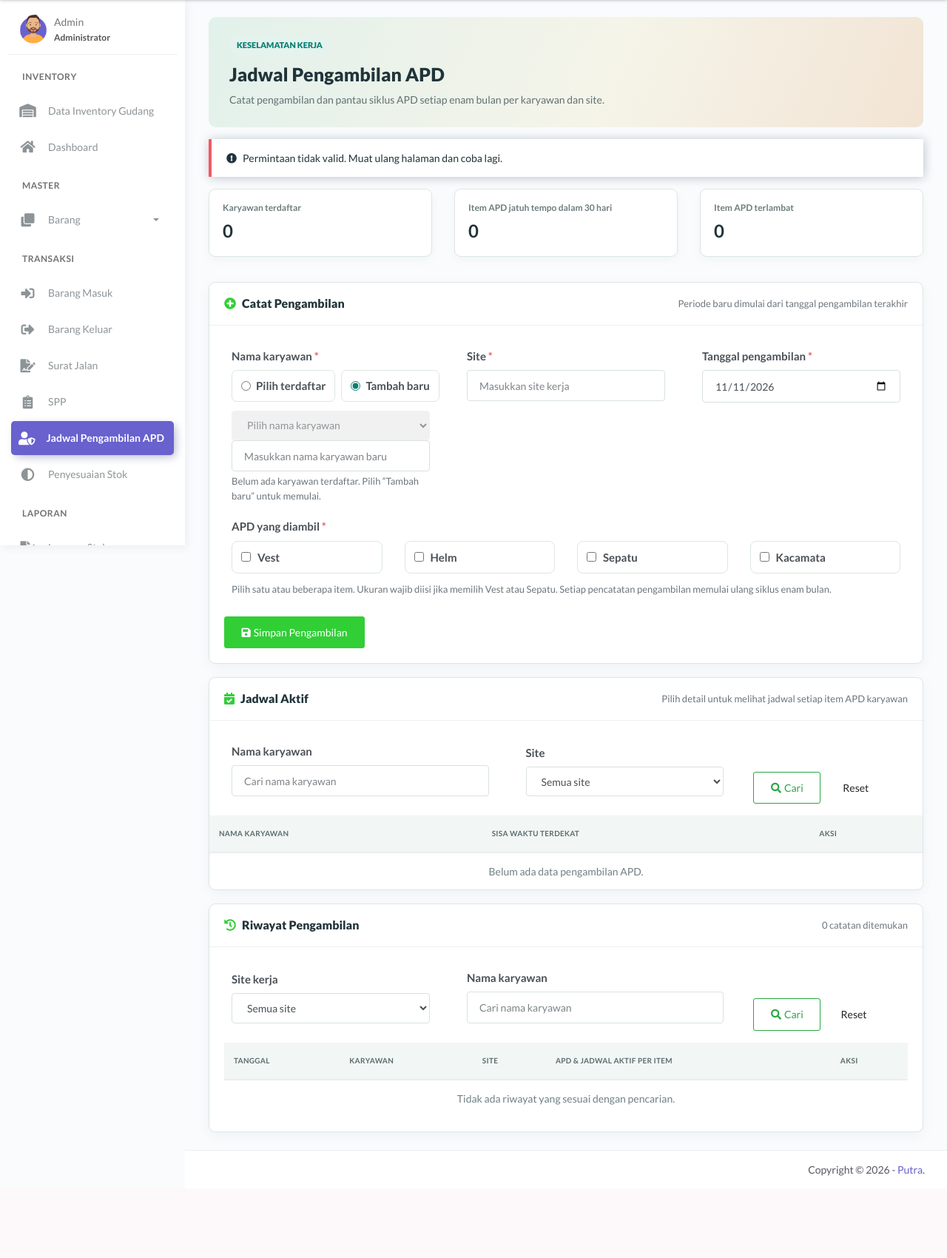
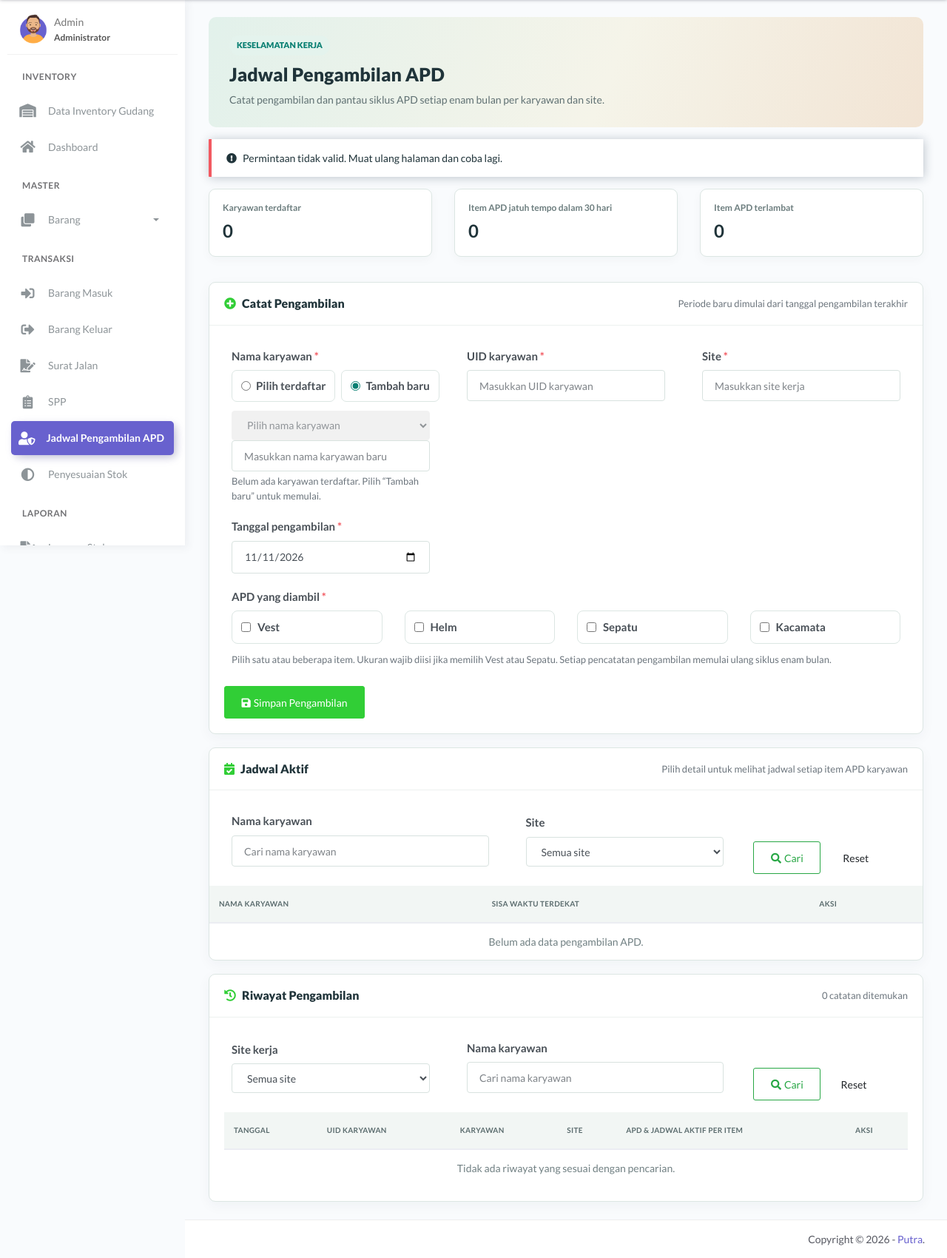
Before and after one commit to PutraProgramer26/gudang, a PHP site: the page made by main.php in a window 1280 px wide. Shown: the part 63-1763 px from the top of the page at 74% size. Before the commit the page ends 1652 px from the top, so only its background shows below. Run offline with PHP 8.4, Linux system fonts and the light colour scheme; a user stored in the database is signed in; data that the repository does not hold is empty.

Commit message:
Update Catat Pengambilan APD

```diff
--- a/modules/jadwal-apd/schema.php
+++ b/modules/jadwal-apd/schema.php
@@ -5,6 +5,7 @@
     "CREATE TABLE IF NOT EXISTS tbl_jadwal_apd (
       id BIGINT UNSIGNED NOT NULL AUTO_INCREMENT,
       nama_karyawan VARCHAR(150) NOT NULL,
+      uid_karyawan VARCHAR(50) DEFAULT NULL,
       site VARCHAR(120) NOT NULL,
       tanggal_pengambilan DATE NOT NULL,
       dibuat_oleh VARCHAR(120) NOT NULL,
@@ -31,6 +32,15 @@
     }
   }
 
+  $uidColumnResult = mysqli_query($mysqli, "SHOW COLUMNS FROM tbl_jadwal_apd LIKE 'uid_karyawan'");
+  if (!$uidColumnResult) {
+    throw new RuntimeException('Gagal memeriksa kolom UID karyawan: ' . mysqli_error($mysqli));
+  }
+  if (mysqli_num_rows($uidColumnResult) === 0 &&
+      !mysqli_query($mysqli, 'ALTER TABLE tbl_jadwal_apd ADD COLUMN uid_karyawan VARCHAR(50) NULL AFTER nama_karyawan')) {
+    throw new RuntimeException('Gagal menambahkan kolom UID karyawan: ' . mysqli_error($mysqli));
+  }
+
   $columnResult = mysqli_query($mysqli, "SHOW COLUMNS FROM tbl_jadwal_apd_item LIKE 'ukuran'");
   if (!$columnResult) {
     throw new RuntimeException('Gagal memeriksa kolom ukuran APD: ' . mysqli_error($mysqli));
--- a/modules/jadwal-apd/tampil_data.php
+++ b/modules/jadwal-apd/tampil_data.php
@@ -44,7 +44,7 @@
 $hariIni = new DateTimeImmutable('today');
 $resultJadwal = mysqli_query(
   $mysqli,
-  'SELECT p.nama_karyawan, p.site, i.nama_apd,
+  'SELECT p.nama_karyawan, p.uid_karyawan, p.site, i.nama_apd,
           MAX(p.tanggal_pengambilan) AS pengambilan_terakhir,
           (
             SELECT item_terakhir.ukuran
@@ -53,14 +53,15 @@
               ON item_terakhir.pengambilan_id = pengambilan_terakhir.id
             WHERE pengambilan_terakhir.nama_karyawan = p.nama_karyawan
               AND pengambilan_terakhir.site = p.site
+              AND pengambilan_terakhir.uid_karyawan <=> p.uid_karyawan
               AND item_terakhir.nama_apd = i.nama_apd
             ORDER BY pengambilan_terakhir.tanggal_pengambilan DESC, pengambilan_terakhir.id DESC
             LIMIT 1
           ) AS ukuran
    FROM tbl_jadwal_apd p
    INNER JOIN tbl_jadwal_apd_item i ON i.pengambilan_id = p.id
-   GROUP BY p.nama_karyawan, p.site, i.nama_apd
-   ORDER BY p.nama_karyawan ASC, p.site ASC, i.nama_apd ASC'
+   GROUP BY p.nama_karyawan, p.uid_karyawan, p.site, i.nama_apd
+   ORDER BY p.nama_karyawan ASC, p.uid_karyawan ASC, p.site ASC, i.nama_apd ASC'
 );
 if (!$resultJadwal) {
   throw new RuntimeException('Gagal memuat jadwal APD: ' . mysqli_error($mysqli));
@@ -79,14 +80,15 @@
   } elseif ($row['status']['days'] <= 30) {
     $jumlahSegera++;
   }
-  $key = strtolower($row['nama_karyawan']) . "\0" . strtolower($row['site']) . "\0" . strtolower($row['nama_apd']);
+  $key = strtolower((string) $row['uid_karyawan']) . "\0" . strtolower($row['nama_karyawan']) . "\0" . strtolower($row['site']) . "\0" . strtolower($row['nama_apd']);
   $jadwalApdAktif[$key] = $row;
   $jadwal[] = $row;
 
-  $employeeKey = strtolower($row['nama_karyawan']) . "\0" . strtolower($row['site']);
+  $employeeKey = strtolower((string) $row['uid_karyawan']) . "\0" . strtolower($row['nama_karyawan']) . "\0" . strtolower($row['site']);
   if (!isset($jadwalKaryawan[$employeeKey])) {
     $jadwalKaryawan[$employeeKey] = array(
       'nama_karyawan' => $row['nama_karyawan'],
+      'uid_karyawan' => $row['uid_karyawan'],
       'site' => $row['site'],
       'status' => $row['status'],
       'items' => array()
@@ -135,7 +137,7 @@
 $editItems = array();
 $editId = $isApdAdministrator && isset($_GET['edit_id']) ? filter_var($_GET['edit_id'], FILTER_VALIDATE_INT) : false;
 if ($editId && $editId > 0) {
-  $editStatement = mysqli_prepare($mysqli, 'SELECT id, nama_karyawan, site, tanggal_pengambilan FROM tbl_jadwal_apd WHERE id = ? LIMIT 1');
+  $editStatement = mysqli_prepare($mysqli, 'SELECT id, nama_karyawan, uid_karyawan, site, tanggal_pengambilan FROM tbl_jadwal_apd WHERE id = ? LIMIT 1');
   if (!$editStatement) {
     throw new RuntimeException('Gagal menyiapkan data edit pengambilan APD: ' . mysqli_error($mysqli));
   }
@@ -153,13 +155,13 @@
       'SELECT i.nama_apd, i.ukuran
        FROM tbl_jadwal_apd p
        INNER JOIN tbl_jadwal_apd_item i ON i.pengambilan_id = p.id
-       WHERE p.nama_karyawan = ? AND p.site = ? AND p.tanggal_pengambilan = ?
+       WHERE p.nama_karyawan = ? AND p.uid_karyawan <=> ? AND p.site = ? AND p.tanggal_pengambilan = ?
        ORDER BY p.id DESC, i.id DESC'
     );
     if (!$editItemsStatement) {
       throw new RuntimeException('Gagal menyiapkan item edit pengambilan APD: ' . mysqli_error($mysqli));
     }
-    mysqli_stmt_bind_param($editItemsStatement, 'sss', $editRecord['nama_karyawan'], $editRecord['site'], $editRecord['tanggal_pengambilan']);
+    mysqli_stmt_bind_param($editItemsStatement, 'ssss', $editRecord['nama_karyawan'], $editRecord['uid_karyawan'], $editRecord['site'], $editRecord['tanggal_pengambilan']);
     if (!mysqli_stmt_execute($editItemsStatement)) {
       throw new RuntimeException('Gagal memuat item edit pengambilan APD: ' . mysqli_stmt_error($editItemsStatement));
     }
@@ -175,7 +177,7 @@
 
 $siteFilter = isset($_GET['site']) && is_string($_GET['site']) ? trim($_GET['site']) : '';
 $namaFilter = isset($_GET['nama_karyawan']) && is_string($_GET['nama_karyawan']) ? trim($_GET['nama_karyawan']) : '';
-$historySql = 'SELECT p.id, p.nama_karyawan, p.site, p.tanggal_pengambilan,
+$historySql = 'SELECT p.id, p.nama_karyawan, p.uid_karyawan, p.site, p.tanggal_pengambilan,
                       i.nama_apd, i.ukuran
                FROM tbl_jadwal_apd p
                INNER JOIN tbl_jadwal_apd_item i ON i.pengambilan_id = p.id';
@@ -209,12 +211,14 @@
 $historyResult = mysqli_stmt_get_result($historyStatement);
 $riwayat = array();
 while ($historyRow = mysqli_fetch_assoc($historyResult)) {
-  $historyKey = strtolower($historyRow['nama_karyawan']) . "\0" .
+  $historyKey = strtolower((string) $historyRow['uid_karyawan']) . "\0" .
+    strtolower($historyRow['nama_karyawan']) . "\0" .
     strtolower($historyRow['site']) . "\0" . $historyRow['tanggal_pengambilan'];
   if (!isset($riwayat[$historyKey])) {
     $riwayat[$historyKey] = array(
       'id' => (int) $historyRow['id'],
       'nama_karyawan' => $historyRow['nama_karyawan'],
+      'uid_karyawan' => $historyRow['uid_karyawan'],
       'site' => $historyRow['site'],
       'tanggal_pengambilan' => $historyRow['tanggal_pengambilan'],
       'jadwal_apd_item' => array()
@@ -225,7 +229,8 @@
 
   $itemKey = strtolower($historyRow['nama_apd']);
   if (!isset($riwayat[$historyKey]['jadwal_apd_item'][$itemKey])) {
-    $activeKey = strtolower($historyRow['nama_karyawan']) . "\0" .
+    $activeKey = strtolower((string) $historyRow['uid_karyawan']) . "\0" .
+      strtolower($historyRow['nama_karyawan']) . "\0" .
       strtolower($historyRow['site']) . "\0" . $itemKey;
     if (isset($jadwalApdAktif[$activeKey])) {
       $itemData = $jadwalApdAktif[$activeKey];
@@ -317,6 +322,10 @@
               <input id="edit_nama_karyawan" name="nama_karyawan" class="form-control" maxlength="150" value="<?php echo jadwal_apd_h($editRecord['nama_karyawan']); ?>" required>
             </div>
             <div class="form-group col-md-4">
+              <label for="edit_uid_karyawan">UID karyawan <span class="text-danger">*</span></label>
+              <input id="edit_uid_karyawan" name="uid_karyawan" class="form-control" maxlength="50" value="<?php echo jadwal_apd_h($editRecord['uid_karyawan']); ?>" required>
+            </div>
+            <div class="form-group col-md-4">
               <label for="edit_site">Site <span class="text-danger">*</span></label>
               <input id="edit_site" name="site" class="form-control" maxlength="120" value="<?php echo jadwal_apd_h($editRecord['site']); ?>" required>
             </div>
@@ -386,6 +395,9 @@
               <input id="nama_karyawan_baru" type="text" name="nama_karyawan" class="form-control" maxlength="150" autocomplete="off" placeholder="Masukkan nama karyawan baru" disabled>
               <?php if (count($employees) === 0) { ?><small class="form-text text-muted">Belum ada karyawan terdaftar. Pilih “Tambah baru” untuk memulai.</small><?php } ?>
             </div>
+          </div>
+          <div class="col-lg-4 col-md-6">
+            <div class="form-group"><label for="uid_karyawan">UID karyawan <span class="text-danger">*</span></label><input id="uid_karyawan" name="uid_karyawan" class="form-control" maxlength="50" autocomplete="off" required placeholder="Masukkan UID karyawan"></div>
           </div>
           <div class="col-lg-4 col-md-6">
             <div class="form-group"><label for="site">Site <span class="text-danger">*</span></label><input id="site" name="site" class="form-control" list="apd-daftar-site" maxlength="120" autocomplete="off" required placeholder="Masukkan site kerja"><datalist id="apd-daftar-site"><?php foreach ($sites as $site) { ?><option value="<?php echo jadwal_apd_h($site); ?>"><?php } ?></datalist></div>
@@ -500,7 +512,7 @@
           <?php if (count($jadwalKaryawanTampil) === 0) { ?><tr><td colspan="3" class="apd-empty"><?php echo count($jadwalKaryawan) === 0 ? 'Belum ada data pengambilan APD.' : 'Tidak ada jadwal yang cocok dengan pencarian.'; ?></td></tr><?php } ?>
           <?php foreach ($jadwalKaryawanTampil as $row) { ?>
             <tr>
-              <td><span class="font-weight-bold"><?php echo jadwal_apd_h($row['nama_karyawan']); ?></span><small class="d-block text-muted"><?php echo jadwal_apd_h($row['site']); ?></small></td>
+              <td><span class="font-weight-bold"><?php echo jadwal_apd_h($row['nama_karyawan']); ?></span><small class="d-block text-muted">UID: <?php echo jadwal_apd_h($row['uid_karyawan'] ?: '-'); ?> · <?php echo jadwal_apd_h($row['site']); ?></small></td>
               <td><span class="apd-status <?php echo jadwal_apd_h($row['status']['class']); ?>"><?php echo jadwal_apd_h($row['status']['label']); ?></span></td>
               <td><button class="btn btn-sm btn-outline-success" type="button" data-toggle="collapse" data-target="#<?php echo jadwal_apd_h($row['detail_id']); ?>" aria-expanded="false" aria-controls="<?php echo jadwal_apd_h($row['detail_id']); ?>"><i class="fas fa-eye mr-1"></i>Lihat detail</button></td>
             </tr>
@@ -508,7 +520,7 @@
               <td colspan="3" class="p-0 border-0">
                 <div class="collapse" id="<?php echo jadwal_apd_h($row['detail_id']); ?>">
                   <div class="p-3">
-                    <div class="font-weight-bold mb-2"><?php echo jadwal_apd_h($row['nama_karyawan']); ?> · <?php echo jadwal_apd_h($row['site']); ?> — jadwal APD</div>
+                    <div class="font-weight-bold mb-2"><?php echo jadwal_apd_h($row['nama_karyawan']); ?> · UID: <?php echo jadwal_apd_h($row['uid_karyawan'] ?: '-'); ?> · <?php echo jadwal_apd_h($row['site']); ?> — jadwal APD</div>
                     <div class="table-responsive">
                       <table class="table table-sm table-bordered bg-white mb-0">
                         <thead><tr><th>Item APD</th><th>Ukuran</th><th>Pengambilan terakhir</th><th>Tanggal berikutnya</th><th>Sisa waktu</th></tr></thead>
@@ -546,12 +558,13 @@
       </form>
       <div class="table-responsive">
         <table class="table table-hover mb-0 apd-table">
-          <thead><tr><th>Tanggal</th><th>Karyawan</th><th>Site</th><th>APD &amp; jadwal aktif per item</th><?php if ($isApdAdministrator) { ?><th>Aksi</th><?php } ?></tr></thead>
+          <thead><tr><th>Tanggal</th><th>UID Karyawan</th><th>Karyawan</th><th>Site</th><th>APD &amp; jadwal aktif per item</th><?php if ($isApdAdministrator) { ?><th>Aksi</th><?php } ?></tr></thead>
           <tbody>
-            <?php if (count($riwayat) === 0) { ?><tr><td colspan="<?php echo $isApdAdministrator ? '5' : '4'; ?>" class="apd-empty">Tidak ada riwayat yang sesuai dengan pencarian.</td></tr><?php } ?>
+            <?php if (count($riwayat) === 0) { ?><tr><td colspan="<?php echo $isApdAdministrator ? '6' : '5'; ?>" class="apd-empty">Tidak ada riwayat yang sesuai dengan pencarian.</td></tr><?php } ?>
             <?php foreach ($riwayat as $row) { ?>
               <tr>
                 <td><?php echo jadwal_apd_h(date('d-m-Y', strtotime($row['tanggal_pengambilan']))); ?></td>
+                <td><?php echo jadwal_apd_h($row['uid_karyawan'] ?: '-'); ?></td>
                 <td class="font-weight-bold"><?php echo jadwal_apd_h($row['nama_karyawan']); ?></td>
                 <td><?php echo jadwal_apd_h($row['site']); ?></td>
                 <td>
```
Also changed, not shown: modules/jadwal-apd/proses.php (+15 -11 lines).
